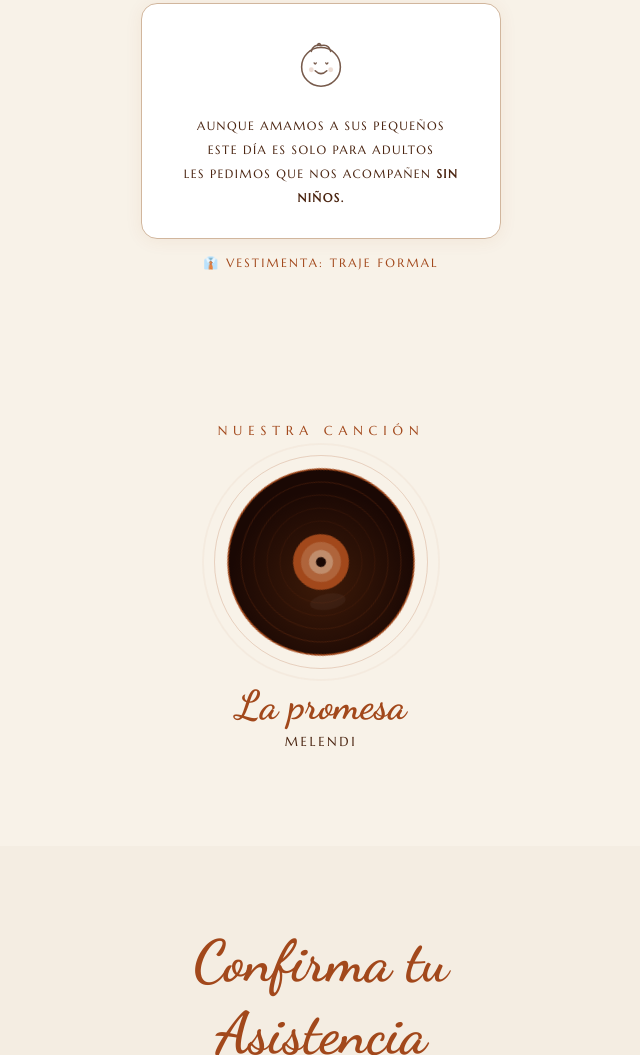
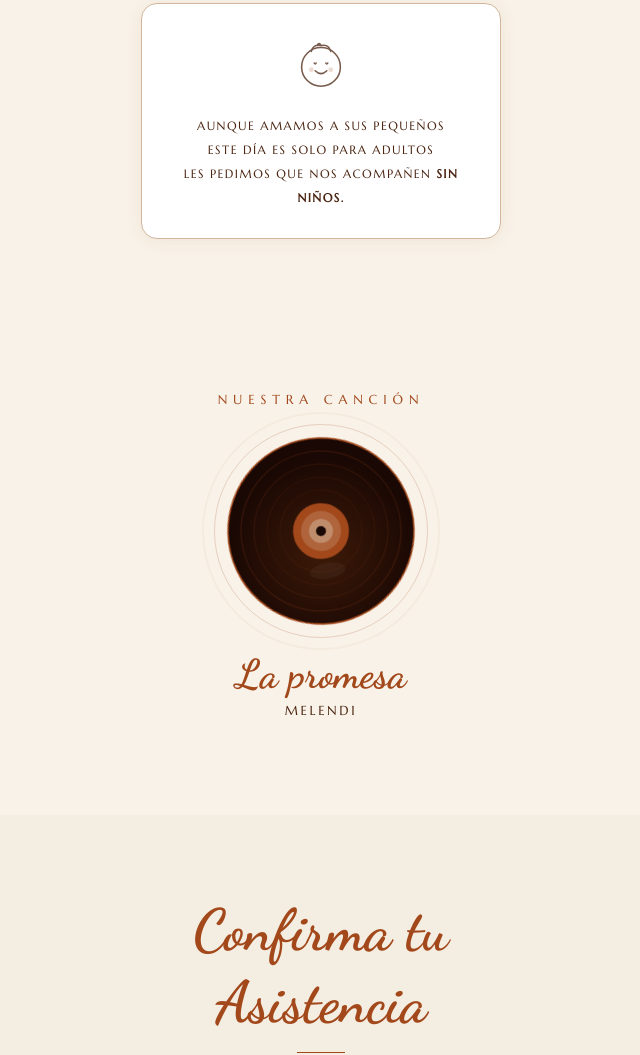
Before and after one commit to castanonbarrancosromel-bot/Sergio---Gabriela, a plain HTML site: page index.html in a window 1280 px wide. Shown: the part 4416-5471 px from the top of the page, without its empty margins (319-959 px from the left). Drawn offline with nearby package versions, Linux system fonts and the light colour scheme.

Commit message:
remove dress code requirement from index html

```diff
--- a/index.html
+++ b/index.html
@@ -1233,7 +1233,6 @@ select.f2-personas{width:auto;min-width:80px;padding:10px 32px 10px 12px;font-si
       les pedimos que nos acompañen <strong>sin niños.</strong>
     </p>
   </div>
-  <span class="vestimenta-txt rv2">👔 Vestimenta: traje formal</span>
 </section>
 <!-- ══════════════════════════════════
      §6  CANCIÓN
```
